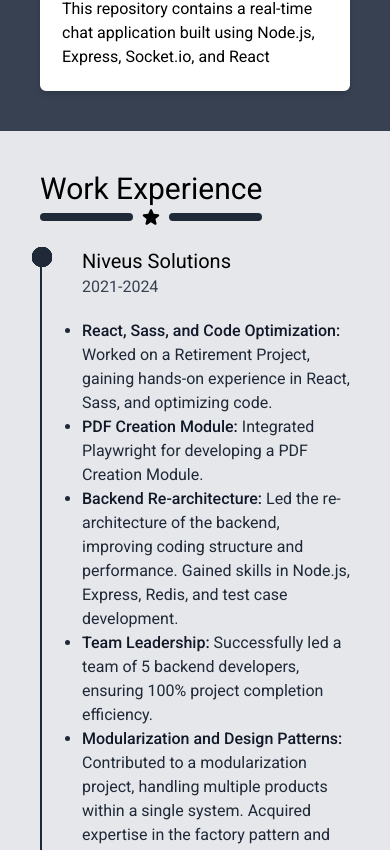
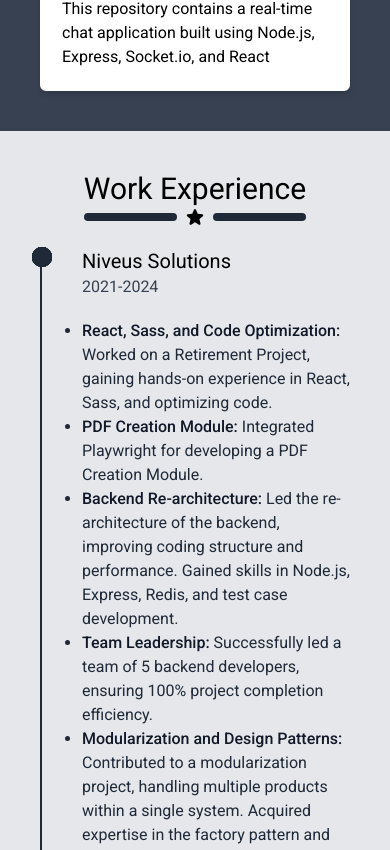
Before and after one commit to PrajwalSh0206/PrajwalSh0206.github.io, a React (Vite) app: page / in a window 390 px wide. Shown: the part 2254-3104 px from the top of the page. Built offline with nearby package versions, Linux system fonts and the light colour scheme.

Commit message:
work-sm-added

```diff
--- a/src/components/Work/Work.tsx
+++ b/src/components/Work/Work.tsx
@@ -3,7 +3,7 @@
 
 function Work() {
   return (
-    <div className="p-10 lg:p-20 bg-gray-200 space-y-5 flex flex-col items-start" id="work">
+    <div className="p-10 lg:p-20 bg-gray-200 space-y-5 flex flex-col items-center md:items-start" id="work">
       <Title title="Work Experience" borderColor="bg-gray-800"></Title>
 
       <div className="border-l-2 pl-10 border-gray-800 experience">
```
